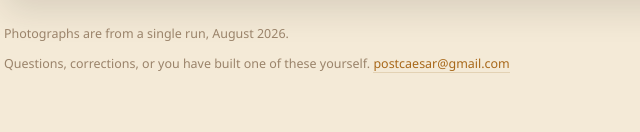
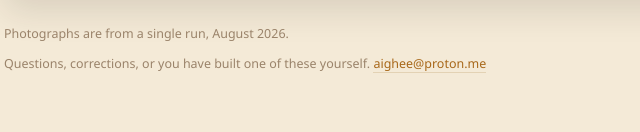
Before and after one commit to mindtensorML/ai-ghee, a plain HTML site: page beast.html in a window 1280 px wide. Shown: the part 4481-4613 px from the top of the page, 296-936 px from the left. Drawn offline with Linux system fonts and the light colour scheme.

Commit message:
Update the kicker to JD and move the contact address to Proton
The kicker on the front page read Jay's AI GHEE. The contact address on both
pages was the old gmail one.

Co-Authored-By: Claude Opus 5 (1M context) <noreply@anthropic.com>
Claude-Session: https://claude.ai/code/session_01HnvaMUk5b5WWgbieHnf3Ac

```diff
--- a/beast.html
+++ b/beast.html
@@ -88,7 +88,7 @@
 
 <footer class="wrap">
   <p>Photographs are from a single run, August 2026.</p>
-  <p class="contact">Questions, corrections, or you have built one of these yourself. <a href="mailto:postcaesar@gmail.com">postcaesar@gmail.com</a></p>
+  <p class="contact">Questions, corrections, or you have built one of these yourself. <a href="mailto:aighee@proton.me">aighee@proton.me</a></p>
 </footer>
 
 </body>
```
Also changed, not shown: index.html (+2 -2 lines), 2 other files.
